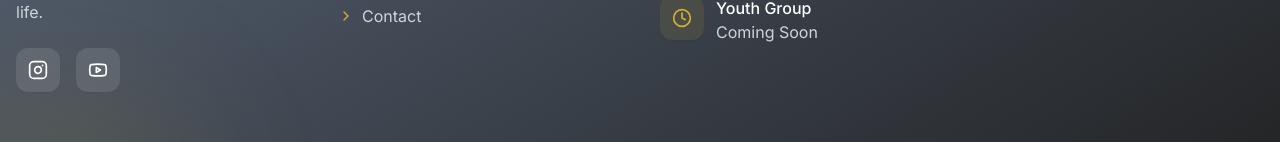
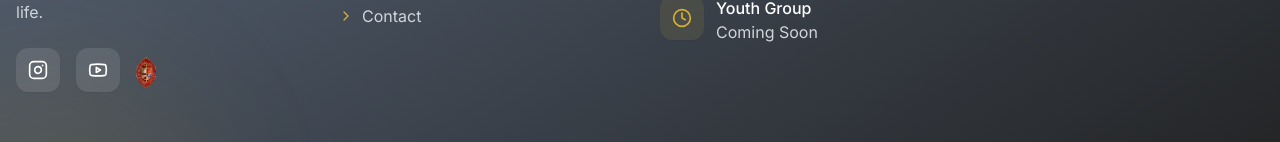
Before and after one commit to Ubaidd1/church_01, a Next.js app: page / in a window 1280 px wide. Shown: the part 5323-5465 px from the top of the page. Built offline with nearby package versions, Linux system fonts and the light colour scheme.

Commit message:
Add image of the Apostle Neil C. Pereira to footer and adjust layout for better alignment

```diff
--- a/components/layout/footer.tsx
+++ b/components/layout/footer.tsx
@@ -47,7 +47,7 @@ export default function Footer() {
               With a foundation built on faith, The House Of Overflow is devoted to helping individuals find hope and
               clarity, no matter where they are in life.
             </p>
-            <div className="flex gap-4">
+            <div className="flex items-center gap-4">
               <Link
                 href="https://www.instagram.com/reel/DIfq_7pOSKi/?igsh=bDk1eTdkNDhjMnUw"
                 target="_blank"
@@ -64,6 +64,13 @@ export default function Footer() {
                 <Youtube className="h-5 w-5" />
                 <span className="sr-only">YouTube</span>
               </Link>
+              <Image
+                src="/church_bottom.png"
+                alt="The Seal of the Apostle Neil C. Pereira"
+                width={92}
+                height={200}
+                className="h-11 w-auto object-contain"
+              />
             </div>
           </div>
 
```
